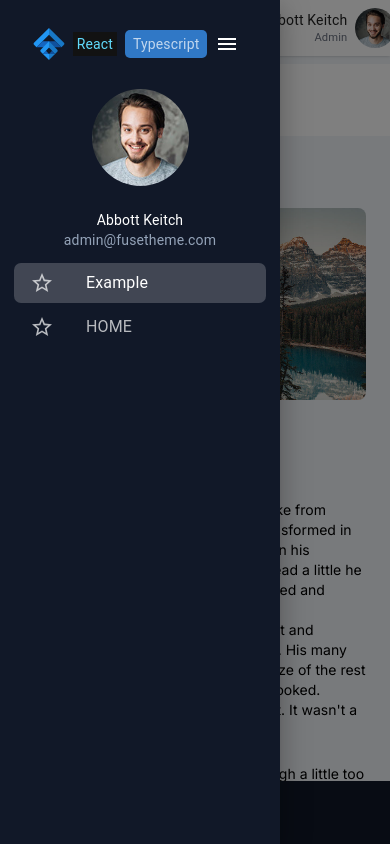
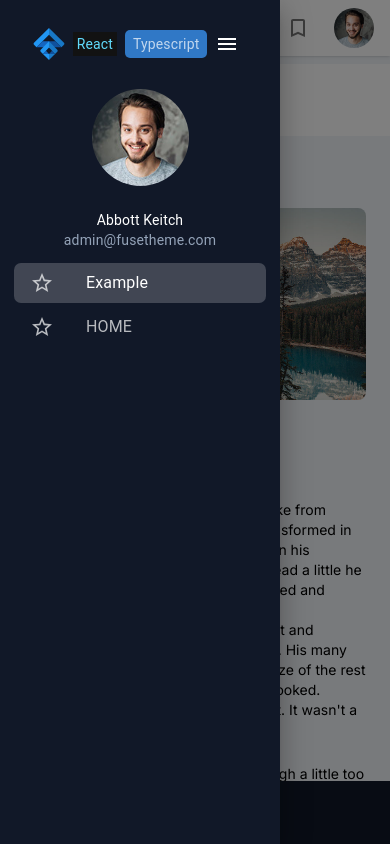
Before and after one commit to Amparo-E/fuse-next, a Next.js app: page /example in a window 390 px wide. Shown: the top 844 px of the page. Built offline with nearby package versions, Linux system fonts and the light colour scheme.

Commit message:
adding responsive to Navbar component

```diff
--- a/src/components/Navbar.tsx
+++ b/src/components/Navbar.tsx
@@ -23,7 +23,7 @@ const languages = [
   { code: "AR", name: "Arabic", flag: "/SA.svg" },
 ];
 
-export default function Navbar({ sidebarOpen, drawerWidth, toggleSidebar }) {
+export default function Navbar({ sidebarOpen, drawerWidth, toggleSidebar, isMobile }) {
   const [anchorEl, setAnchorEl] = useState(null);
   const [selectedLanguage, setSelectedLanguage] = useState("EN");
 
@@ -71,9 +71,11 @@ export default function Navbar({ sidebarOpen, drawerWidth, toggleSidebar }) {
           >
             <MenuIcon />
           </IconButton>
+          {!isMobile && (
             <IconButton>
               <StarIcon sx={{ color: "#ffb300" }} />
             </IconButton>
+          )}
         </Box>
         <Box sx={{ display: "flex", alignItems: "center" }}>
           <Box
@@ -137,28 +139,31 @@ export default function Navbar({ sidebarOpen, drawerWidth, toggleSidebar }) {
               <TurnedInNotIcon />
             </IconButton>
           </Box>
+          {!isMobile && (
             <Box
               sx={{
                 display: "flex",
                 flexDirection: "column",
                 alignItems: "end",
+                mr: 1, // Si quieres mantener el margen
               }}
             >
               <Typography
                 variant="body2"
                 noWrap
-              sx={{ mr: 1, color: "#000000DE" }}
+                sx={{ color: "#000000DE" }}
               >
                 Abbott Keitch
               </Typography>
               <Typography
                 variant="body2"
                 noWrap
-              sx={{ mr: 1, fontSize: "0.7rem" }}
+                sx={{ fontSize: "0.7rem" }}
               >
                 Admin
               </Typography>
             </Box>
+          )}
           <Avatar src="/brian-hughes.jpg" alt="Admin" />
         </Box>
       </Toolbar>
--- a/src/components/Navigation.tsx
+++ b/src/components/Navigation.tsx
@@ -1,5 +1,5 @@
 "use client";
-import { Box, Toolbar } from "@mui/material";
+import { Box, Toolbar, useMediaQuery, useTheme } from "@mui/material";
 import Sidebar from "./SideBar";
 import Navbar from "./Navbar";
 import Footer from "./Footer";
@@ -10,6 +10,9 @@ export default function Navigation({ children }) {
   const drawerWidth = 280;
   const [sidebarOpen, setSidebarOpen] = useState(true);
   const pathname = usePathname();
+
+  const theme = useTheme();
+  const isMobile = useMediaQuery(theme.breakpoints.down('sm'));
 
   const toggleSidebar = () => {
     setSidebarOpen(!sidebarOpen);
@@ -22,6 +25,7 @@ export default function Navigation({ children }) {
         toggleSidebar={toggleSidebar}
         pathname={pathname}
         drawerWidth={drawerWidth}
+        isMobile={isMobile}
       />
 
       <Box sx={{ flexGrow: 1, display: "flex", flexDirection: "column" }}>
@@ -29,6 +33,7 @@ export default function Navigation({ children }) {
           sidebarOpen={sidebarOpen}
           drawerWidth={drawerWidth}
           toggleSidebar={toggleSidebar}
+          isMobile={isMobile}
         />
         <Box>{children}</Box>
 
--- a/src/components/SideBar.tsx
+++ b/src/components/SideBar.tsx
@@ -35,10 +35,9 @@ export default function Sidebar({
   toggleSidebar,
   pathname,
   drawerWidth,
+  isMobile
 }) {
 
-  const theme = useTheme();
-  const isMobile = useMediaQuery(theme.breakpoints.down('sm'));
 
   const drawerVariant = isMobile ? 'temporary' : 'persistent';
 
```
Lines whose indentation alone changed are shown as unchanged.
